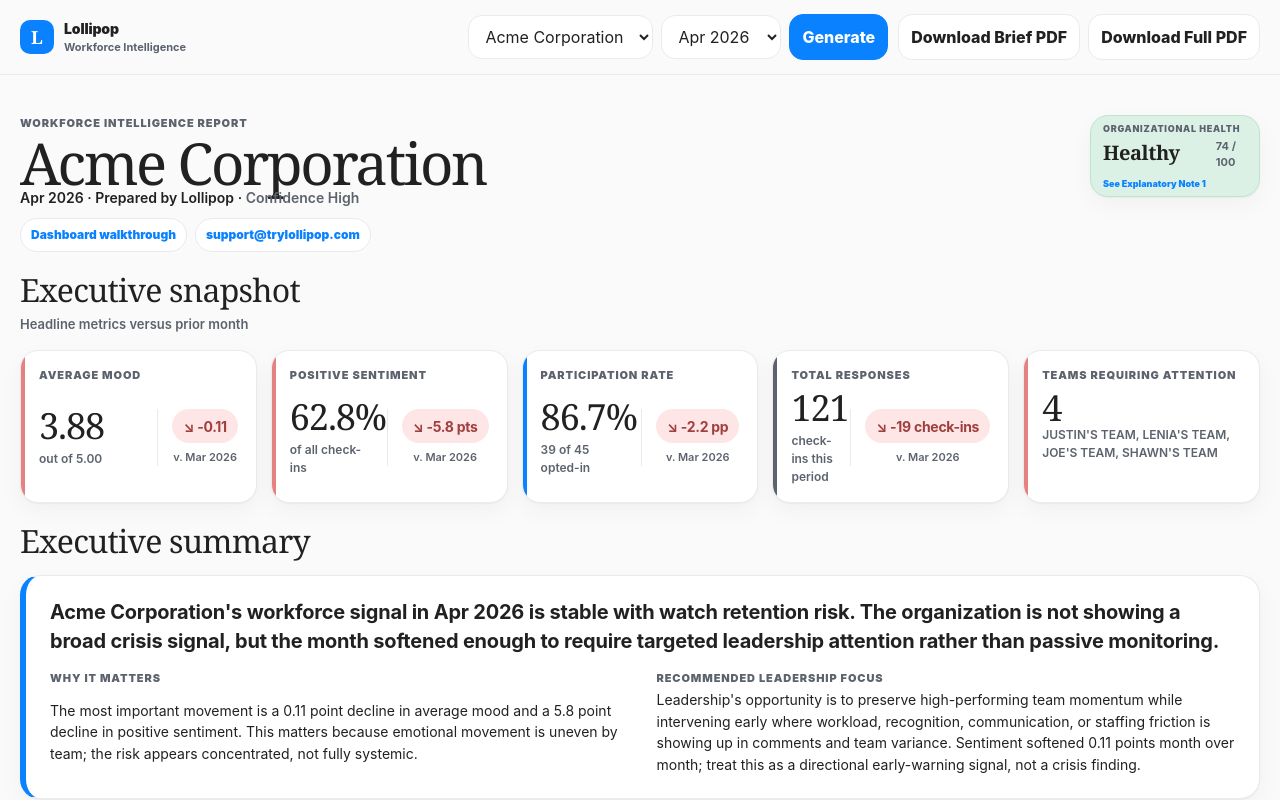
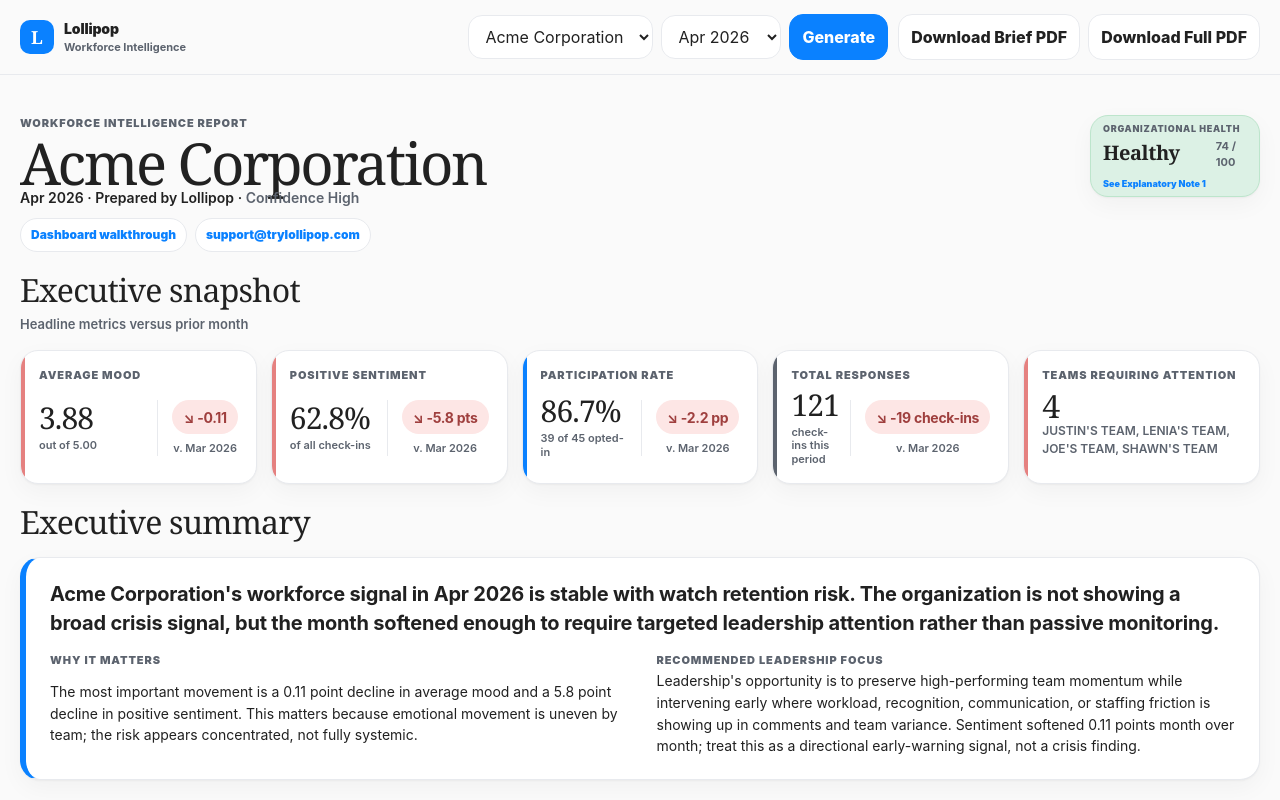
Before and after one commit to jeffrey1892/Lollipop-Monthly-Reports, a Next.js app: page / in a window 1280 px wide. Shown: the top 800 px of the page. Built offline with nearby package versions, Linux system fonts and the light colour scheme.

Commit message:
Shrink KPI value with clamp so wider values (81.8%) don't overflow the split card

```diff
--- a/src/app/globals.css
+++ b/src/app/globals.css
@@ -172,7 +172,9 @@
 .kpi-card.blue:before{background:var(--blue)}
 .kpi-card.neutral:before{background:var(--muted)}
 .kpi-card .kpi-label{margin:0;font-size:11px;text-transform:uppercase;letter-spacing:.08em;font-weight:900;color:var(--muted)}
-.kpi-card .kpi-value{font-family:Georgia,serif;font-size:36px;letter-spacing:-.03em;line-height:1;color:var(--ink)}
+.kpi-card .kpi-value{font-family:Georgia,serif;font-size:clamp(24px,3.2vw,32px);letter-spacing:-.03em;line-height:1;color:var(--ink)}
+.kpi-card.kpi-split .kpi-value{font-size:clamp(22px,2.6vw,30px)}
+.kpi-card.kpi-split .kpi-sub{font-size:11px;line-height:1.25;color:var(--muted)}
 .kpi-card .kpi-sub{color:var(--muted);font-size:12px;font-weight:600}
 .kpi-card .kpi-delta{margin-top:auto}
 .kpi-card.kpi-split > .kpi-body{display:flex!important;flex-direction:row!important;align-items:center;justify-content:space-between;gap:14px;flex:1}
```
